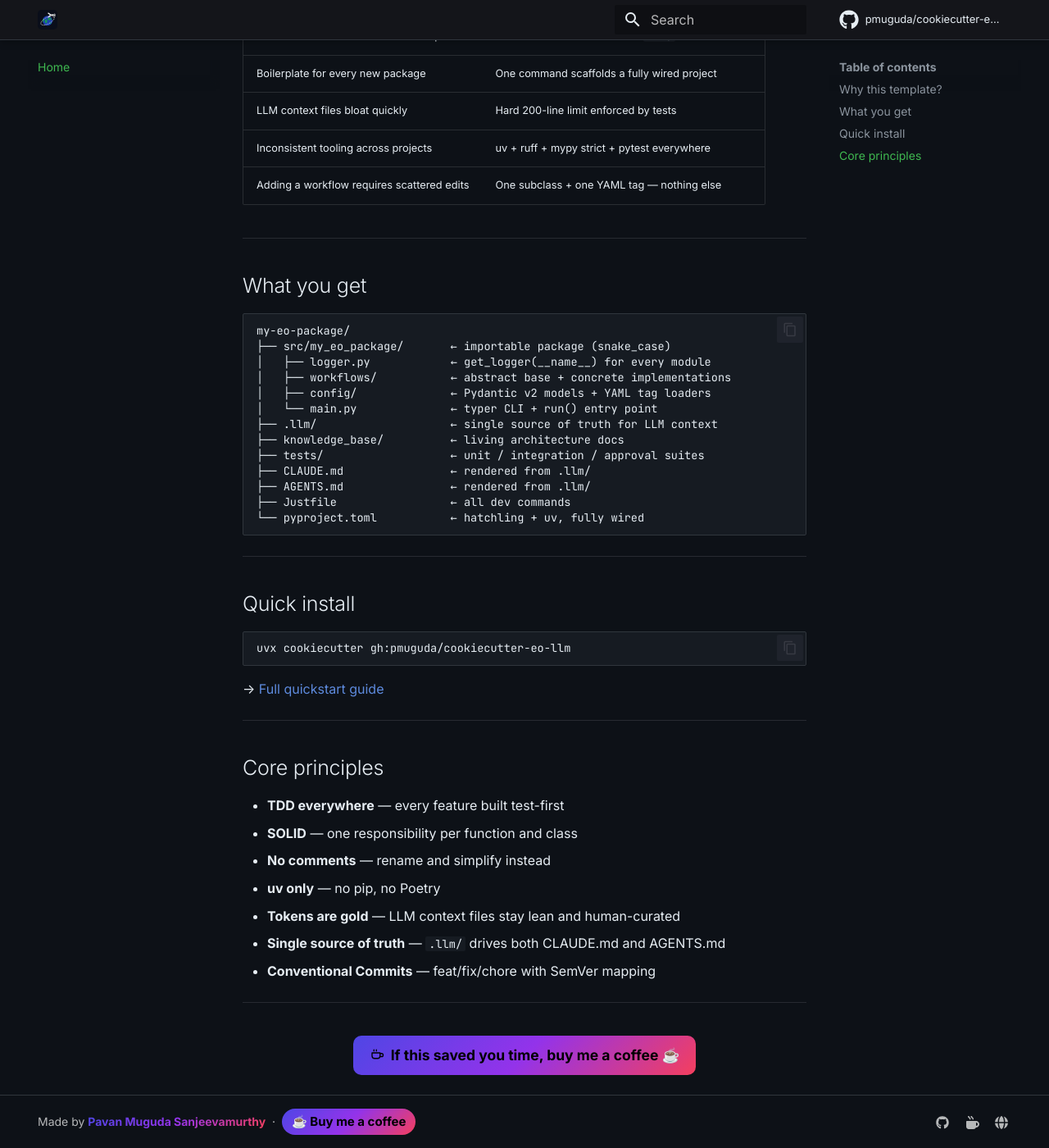
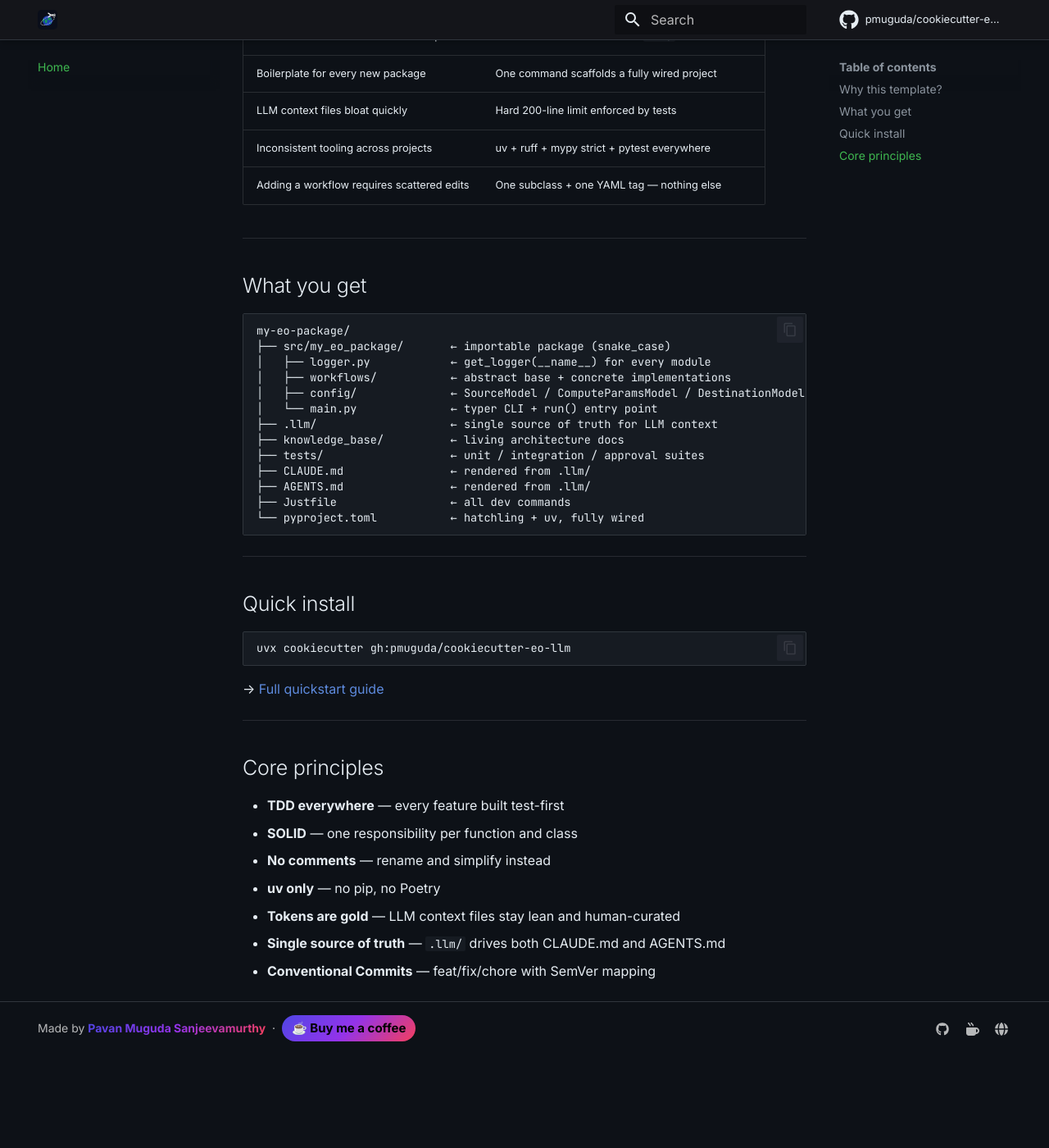
Before and after one commit to pmuguda/cookiecutter-eo-llm, an MkDocs documentation site: the page built from docs/index.md, in a window 1280 px wide and 1400 px high, scrolled down 566 px. Shown: the whole window at 82% size. Built offline with MkDocs 1.6.1 and Material for MkDocs 9.7.7, drawn with Linux system fonts in a browser that asks for light colours; comment, search, counter and statistics services are not loaded; after the commit the page ends 1852 px from its top, so only the background shows below that.

Commit message:
fix(docs): remove duplicate ko-fi button from page body, keep footer only

```diff
--- a/docs/index.md
+++ b/docs/index.md
@@ -30,7 +30,7 @@ my-eo-package/
 ├── src/my_eo_package/       ← importable package (snake_case)
 │   ├── logger.py            ← get_logger(__name__) for every module
 │   ├── workflows/           ← abstract base + concrete implementations
-│   ├── config/              ← Pydantic v2 models + YAML tag loaders
+│   ├── config/              ← SourceModel / ComputeParamsModel / DestinationModel
 │   └── main.py              ← typer CLI + run() entry point
 ├── .llm/                    ← single source of truth for LLM context
 ├── knowledge_base/          ← living architecture docs
@@ -62,16 +62,3 @@ uvx cookiecutter gh:pmuguda/cookiecutter-eo-llm
 - **Tokens are gold** — LLM context files stay lean and human-curated
 - **Single source of truth** — `.llm/` drives both CLAUDE.md and AGENTS.md
 - **Conventional Commits** — feat/fix/chore with SemVer mapping
-
----
-
-<div style="text-align:center;margin-top:2rem">
-  <a class="kofi-btn" href="https://ko-fi.com/pavan_muguda" target="_blank" rel="noopener">
-    <svg width="18" height="18" viewBox="0 0 24 24" fill="none" stroke="currentColor" stroke-width="1.8" stroke-linecap="round" stroke-linejoin="round">
-      <path d="M4 8h13v5a4 4 0 0 1-4 4H8a4 4 0 0 1-4-4V8z"/>
-      <path d="M17 9h2.5a2.5 2.5 0 0 1 0 5H17"/>
-      <path d="M7 3v2M11 3v2"/>
-    </svg>
-    If this saved you time, buy me a coffee ☕
-  </a>
-</div>
```
